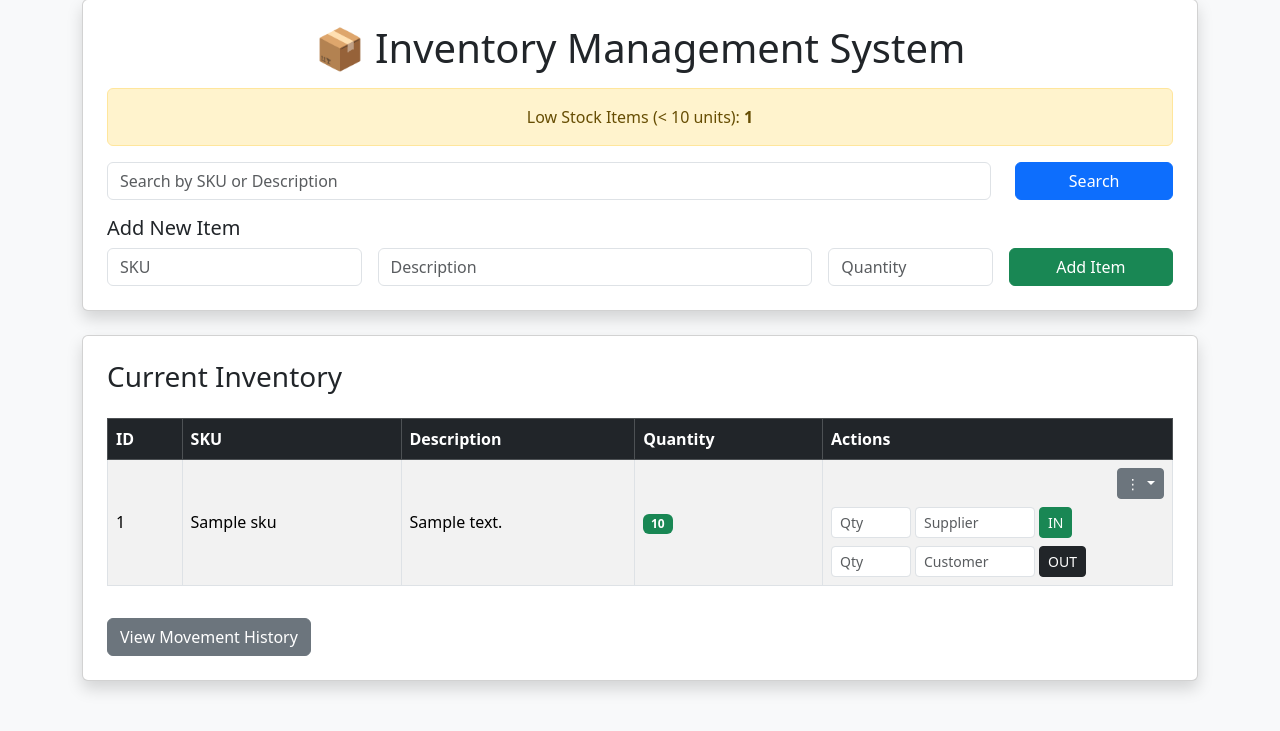
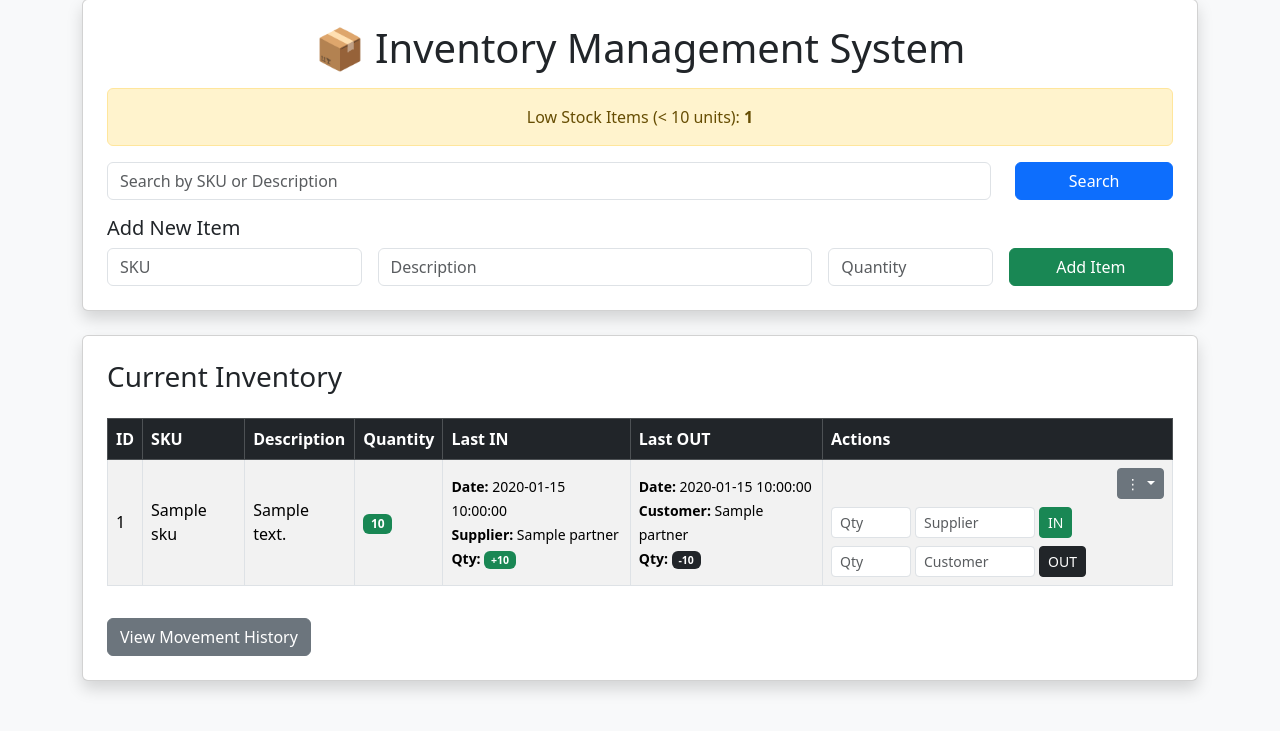
Before and after one commit to maxjack20001-bot/logistics_system-, a FastAPI app: template templates/index.html in a window 1280 px wide. Shown: the part 49-780 px from the top of the page. Run offline with FastAPI, Linux system fonts and the light colour scheme; the template is opened without the code that fills it: most values are stand-ins (such as "Sample title", 1, 10 or a date in 2020).

Commit message:
Update index.html

```diff
--- a/templates/index.html
+++ b/templates/index.html
@@ -46,9 +46,8 @@
                        placeholder="Quantity" required>
             </div>
             <div class="col-md-2">
-                <button type="submit"
-                        class="btn btn-success w-100">
-                        Add Item
+                <button type="submit" class="btn btn-success w-100">
+                    Add Item
                 </button>
             </div>
         </form>
@@ -66,11 +65,14 @@
                     <th>SKU</th>
                     <th>Description</th>
                     <th>Quantity</th>
+                    <th>Last IN</th>
+                    <th>Last OUT</th>
                     <th style="width:350px;">Actions</th>
                 </tr>
             </thead>
             <tbody>
-                {% for item in inventory %}
+                {% for row in inventory %}
+                {% set item = row.item %}
                 <tr>
                     <td>{{ item.id }}</td>
                     <td>{{ item.sku }}</td>
@@ -83,6 +85,39 @@
                         {% endif %}
                     </td>
 
+                    <!-- LAST IN COLUMN -->
+                    <td>
+                        {% if row.last_in %}
+                            <small>
+                                <strong>Date:</strong> {{ row.last_in.date }}<br>
+                                <strong>Supplier:</strong> {{ row.last_in.partner }}<br>
+                                <strong>Qty:</strong>
+                                <span class="badge bg-success">
+                                    +{{ row.last_in.quantity }}
+                                </span>
+                            </small>
+                        {% else %}
+                            <span class="text-muted">No inbound</span>
+                        {% endif %}
+                    </td>
+
+                    <!-- LAST OUT COLUMN -->
+                    <td>
+                        {% if row.last_out %}
+                            <small>
+                                <strong>Date:</strong> {{ row.last_out.date }}<br>
+                                <strong>Customer:</strong> {{ row.last_out.partner }}<br>
+                                <strong>Qty:</strong>
+                                <span class="badge bg-dark">
+                                    -{{ row.last_out.quantity }}
+                                </span>
+                            </small>
+                        {% else %}
+                            <span class="text-muted">No outbound</span>
+                        {% endif %}
+                    </td>
+
+                    <!-- ACTIONS -->
                     <td>
 
                         <!-- 3 DOT DROPDOWN -->
@@ -166,7 +201,6 @@
 
 </div>
 
-<!-- BOOTSTRAP JS (Required for dropdown) -->
 <script src="https://cdn.jsdelivr.net/npm/bootstrap@5.3.2/dist/js/bootstrap.bundle.min.js"></script>
 
 </body>
```
